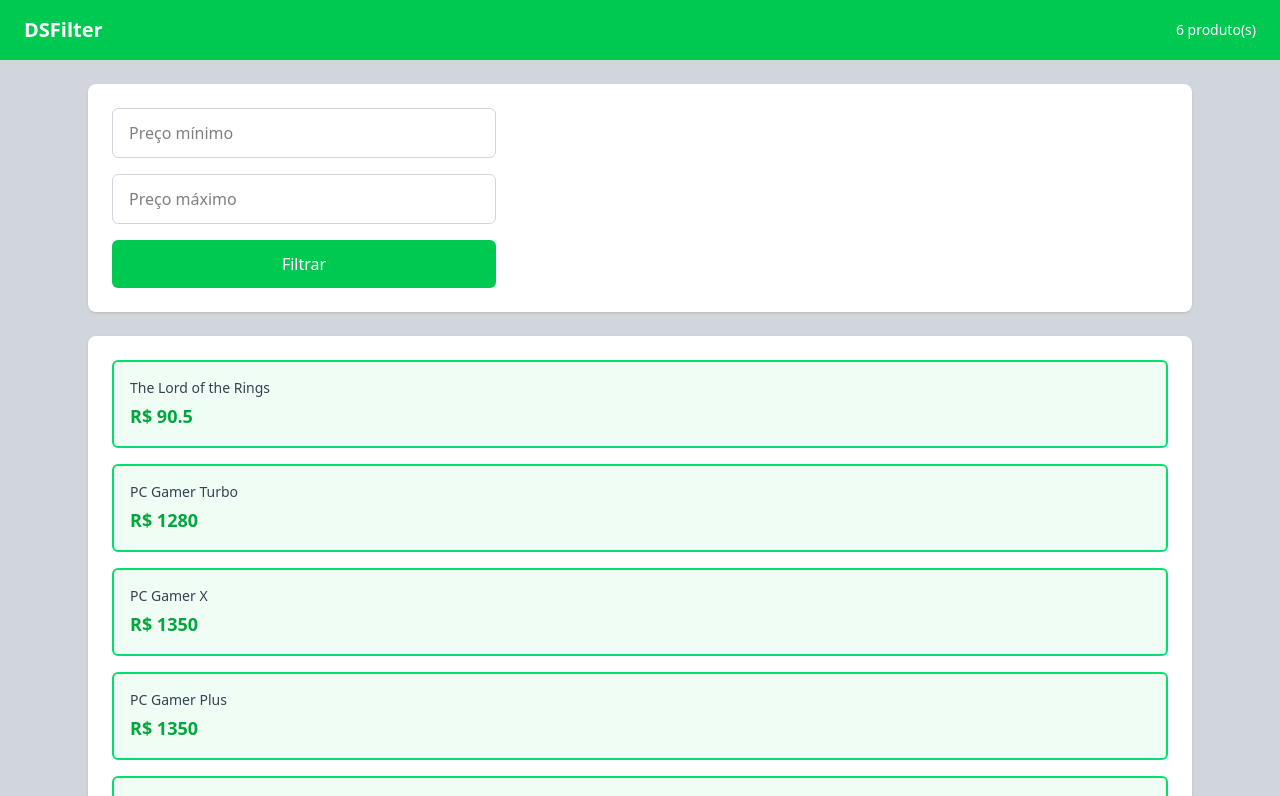
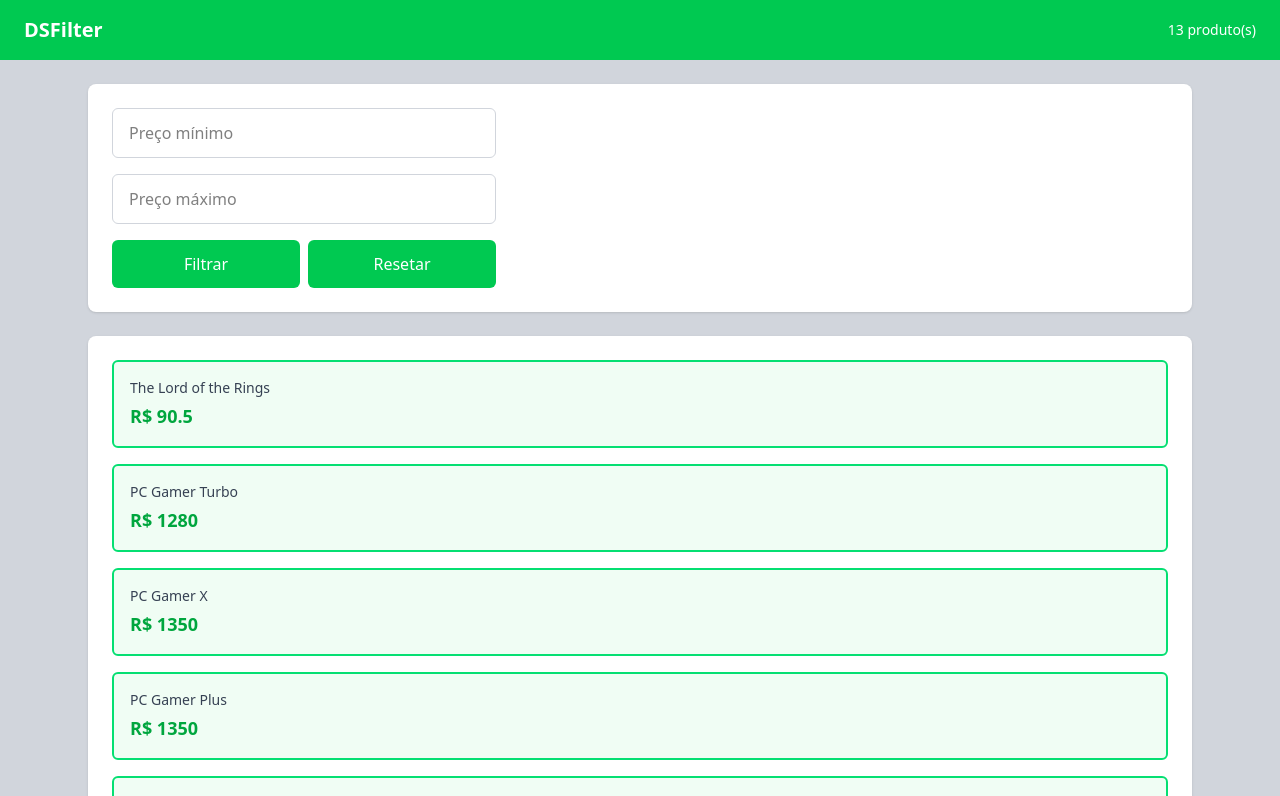
Before and after one commit to johndiegodeoliveirasilva/DSFilter, a React (Vite) app: page / in a window 1280 px wide. Shown: the top 796 px of the page. Built offline with nearby package versions, Linux system fonts and the light colour scheme.

Commit message:
- added context to count products -  added button reset filter

```diff
--- a/src/App.tsx
+++ b/src/App.tsx
@@ -1,9 +1,15 @@
+import { useState } from "react";
 import Dashboard from "./routes/Dashboard";
+import { ContextCount } from "./utils/context-count";
 
 function App() {
+  const [contextCount, setContextCount] = useState<number>(0);
+
   return (
     <>
-     <Dashboard />
+      <ContextCount.Provider value={{ contextCount, setContextCount }}>
+        <Dashboard />
+      </ContextCount.Provider>
     </>
   );
 }
--- a/src/components/Filter/index.tsx
+++ b/src/components/Filter/index.tsx
@@ -1,12 +1,12 @@
 import { useState } from "react";
-
-type Props = {
-  onFilter: Function;
-};
 
 type FormDate = {
   minPrice?: number;
   maxPrice?: number;
+};
+
+type Props = {
+  onFilter: (params: FormDate) => void;
 };
 
 export default function Filter({ onFilter }: Props) {
@@ -19,8 +19,8 @@ export default function Filter({ onFilter }: Props) {
     event.preventDefault();
 
     const queryParams = {
-      minPrice: formDate.minPrice || 0,
-      maxPrice: formDate.maxPrice || Number.MAX_VALUE,
+      minPrice: formDate.minPrice ?? 0,
+      maxPrice: formDate.maxPrice ?? Number.MAX_VALUE,
     };
 
     onFilter(queryParams);
@@ -30,8 +30,12 @@ export default function Filter({ onFilter }: Props) {
     const { value, name } = event.target;
     setFormDate({
       ...formDate,
-      [name]: value,
+      [name]: value ? Number(value) : undefined,
     });
+  }
+
+  function handleResetFilter() {
+    setFormDate({});
   }
 
   return (
@@ -43,7 +47,7 @@ export default function Filter({ onFilter }: Props) {
         <div className="max-w-sm space-y-4">
           <div>
             <input
-              type="text"
+              type="number"
               placeholder="Preço mínimo"
               onChange={handleInpultChange}
               name="minPrice"
@@ -54,7 +58,7 @@ export default function Filter({ onFilter }: Props) {
 
           <div>
             <input
-              type="text"
+              type="number"
               placeholder="Preço máximo"
               onChange={handleInpultChange}
               value={formDate.maxPrice || ""}
@@ -63,12 +67,21 @@ export default function Filter({ onFilter }: Props) {
             />
           </div>
 
+          <div className="grid grid-cols-2 gap-2">
             <button
               type="submit"
               className="w-full bg-green-500 text-white py-3 px-4 rounded-md hover:bg-green-600 transition-colors font-medium"
             >
               Filtrar
             </button>
+
+            <button
+              onClick={handleResetFilter}
+              className="w-full bg-green-500 text-white py-3 px-4 rounded-md hover:bg-green-600 transition-color font-medium"
+            >
+              Resetar
+            </button>
+          </div>
         </div>
       </form>
     </>
--- a/src/components/Header/index.tsx
+++ b/src/components/Header/index.tsx
@@ -1,9 +1,11 @@
+import ProductCount from "../ProductCount";
+
 export default function Header() {
     return (
         <header className="bg-green-500 px-6 py-4">
           <div className="flex justify-between items-center">
             <h1 className="text-white text-xl font-semibold">DSFilter</h1>
-            <span className="text-white text-sm">6 produto(s)</span>
+            <ProductCount />
           </div>
         </header>
     )
--- /dev/null
+++ b/src/components/ProductCount/index.tsx
@@ -0,0 +1,16 @@
+import { useContext } from "react";
+import { ContextCount } from "../../utils/context-count";
+
+export default function ProductCount() {
+  const { contextCount } = useContext(ContextCount);
+
+  return (
+    <>
+      {contextCount > 1 ? (
+        <span className="text-white text-sm">{contextCount} produto(s)</span>
+      ) : (
+        <span className="text-white text-sm">{contextCount} produto</span>
+      )}
+    </>
+  );
+}
--- a/src/routes/Dashboard/index.tsx
+++ b/src/routes/Dashboard/index.tsx
@@ -1,9 +1,10 @@
-import { use, useEffect, useState } from "react";
+import { use, useContext, useEffect, useState } from "react";
 import Filter from "../../components/Filter";
 import Header from "../../components/Header";
 import ProductList from "../../components/ProductList";
-import * as productService from "../../services/product-services";
+import * as productService from "../../services/product-service";
 import type { ProductDTO } from "../../assets/models/product";
+import { ContextCount } from "../../utils/context-count";
 
 type QueryParams = {
   minPrice: number;
@@ -11,6 +12,7 @@ type QueryParams = {
 };
 
 export default function Dashboard() {
+  const { setContextCount } = useContext(ContextCount);
   const [products, setProducts] = useState<ProductDTO[]>([]);
 
   const [queryParams, setQueryParams] = useState<QueryParams>({
@@ -18,16 +20,17 @@ export default function Dashboard() {
     maxPrice: Number.MAX_VALUE,
   });
 
-  function handleFilter(queryParams: string) {
+  function handleFilter(queryParams: QueryParams) {
     setProducts([]);
-    setQueryParams({
-      ...queryParams,
-      minPrice: queryParams.minPrice,
-      maxPrice: queryParams.maxPrice,
-    });
+    setQueryParams(queryParams);
   }
   useEffect(() => {
-    setProducts(productService.findByPrice(queryParams.minPrice, queryParams.maxPrice));
+    const productsFilter = productService.findByPrice(
+      queryParams.minPrice,
+      queryParams.maxPrice
+    );
+    setProducts(productsFilter);
+    setContextCount(productsFilter.length);
   }, [queryParams]);
 
   return (
@@ -36,6 +39,7 @@ export default function Dashboard() {
         <Header />
         <div className="max-w-6xl mx-auto p-6">
           <Filter onFilter={handleFilter} />
+          {products.length > 0 ? (
             <div className="bg-white rounded-lg shadow-sm p-6">
               <div className="space-y-4">
                 {products.map((product) => (
@@ -43,6 +47,11 @@ export default function Dashboard() {
                 ))}
               </div>
             </div>
+          ) : (
+            <div className="bg-white rounded-lg shadow-sm p-6 center">
+              Nenhum produto encontrado!
+            </div>
+          )}
         </div>
       </div>
     </>
--- /dev/null
+++ b/src/utils/context-count.ts
@@ -0,0 +1,12 @@
+import { createContext } from "react";
+
+export type ContextCountType = {
+    contextCount: number;
+    setContextCount: (contextCount: number) => void;
+}
+
+
+export const ContextCount =  createContext<ContextCountType>({
+    contextCount: 0,
+    setContextCount: () => {}
+})
```
Also changed, not shown: src/services/product-service.ts (renamed from src/services/product-services.ts). Lines whose indentation alone changed are shown as unchanged.
